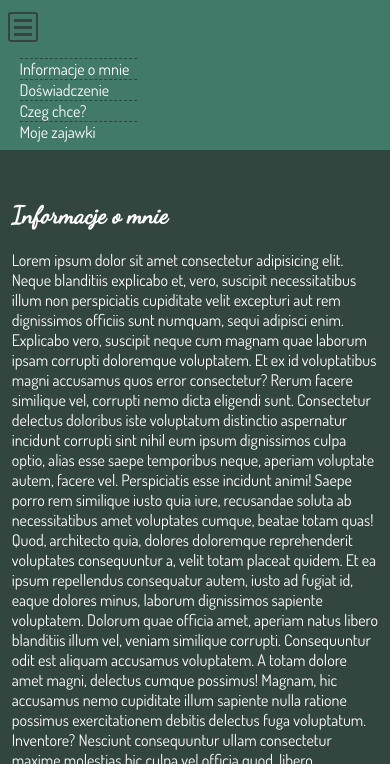
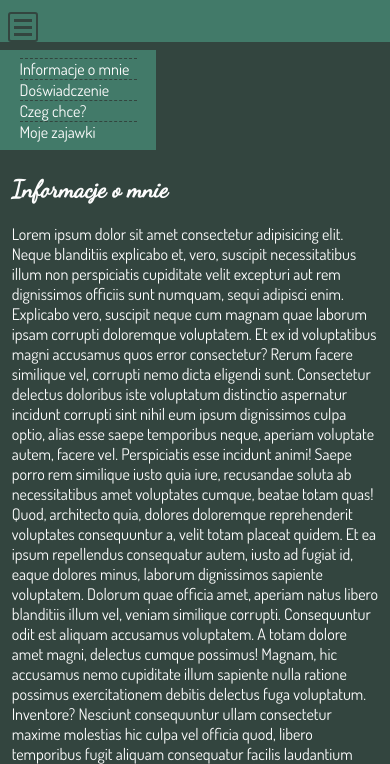
Before and after one commit to Lubiekiwi/Lubiekiwi.github.io, a plain HTML site: page index.html in a window 390 px wide. Both pictures are taken after a click on the element 22 px from the left and 107 px from the top of the page. Shown: the part 80-844 px from the top of the page. Drawn offline with Linux system fonts and the light colour scheme.

Commit message:
portfolio

```diff
--- a/Style/style.scss
+++ b/Style/style.scss
@@ -59,7 +59,7 @@ body{
                 align-items: center;
                 justify-content: space-around;
                 padding:2vw 5vw;
-                height:5vw;
+                height:fit-content;
                 a{
                     color:inherit;
                     text-decoration:none;
@@ -78,7 +78,7 @@ body{
     };
     main{
         margin-left:13vw;
-        margin-top:21vw;
+        padding-top:21vw;
         .omnie{
             padding:3vw;
         }
@@ -90,11 +90,13 @@ body{
             border-top:1px solid #fff;
             // padding:3vw;
             height:50vw;
+            position:relative;
             #hobby{
-                width:87%;
-                height:50vw;
+                width:100%;
+                height:100%;
                 position:absolute;
                 z-index: 1;
+                background-size:cover;
             }
             .napis{
                 position:absolute;
--- a/index.html
+++ b/index.html
@@ -156,8 +156,12 @@
         }
     };
 
-    let state = 0;
-    window.onscroll = () => {
+    // button
+    let isShowed = false;
+    let toggler = document.querySelector(".button");
+    let menu = document.querySelector(".navi");
+
+    function setResolution(){
 
         // jeśli przejedziesz pod header, wrzuć go na lewo
       if(window.scrollY > tHWidth && window.innerWidth > 500){
@@ -180,38 +184,35 @@
 
         // wersja mniej niż 500 width
       }else if(window.innerWidth < 500){
+        if(state !=2){
+          state = 2;
+          //ustawiamy rzeczy od renderu za pierwszym razem
+          document.querySelector(".navi").style.display = "none";
+          document.querySelector(".navi").style.position = "absolute";
+        }
         tH.className = "med";
         document.querySelector(".button").style.display = "flex";
         document.querySelector(".signature").style.display = "flex";
-        document.querySelector(".navi").style.display = "none";
         document.querySelector(".signature > h1").style.fontSize = "x-large";
         document.querySelector(".signature > h4").style.fontSize = "medium";
         document.querySelector(".sechead").style.padding = "2vw";
 
-					// button
-				let isShowed = false;
-    		let toggler = document.querySelector(".button");
-    		let menu = document.querySelector(".navi");
+					// button cd
     		toggler.onclick = () => {
-        	console.log(isShowed)
         	if(isShowed){
             	menu.style.display = "none";
-							fade.out(menu);
         	}else{
             menu.style.display = "flex";
-						// fade.in(menu);
-
+						fade.in(menu);
         	};
         	isShowed = !isShowed;
-
-					fade.in(menu);
 
 					menu.style.flexDirection = "column";
 					menu.style.alignItems = "flex-start";
 					menu.style.height = "fit-content";
 
 					for(d of document.querySelectorAll(".navi div")){
-						d.style.backgroundColor = "rgb(66, 122, 105)";
+						// d.style.backgroundColor = "rgb(66, 122, 105)";
 						d.style.borderTop = "1px dashed rgb(51, 69, 63)";
 						d.style.width = "30vw";
 						d.style.textAlign = "left";
@@ -248,6 +249,12 @@
           }
         }
     };
+
+    let state = 0;
+    window.onscroll = () => {setResolution()};
+    setTimeout(()=>{
+      setResolution();
+    },100)
 
       // wrzucanie zdjęcia jako tło w sekcji z hobby
     let h = document.querySelector("#hobby");
@@ -286,9 +293,6 @@
       h.style.backgroundImage = "none";
       fade.out(h)
     };
-
-
-
   </script>
 </body>
 </html>
```
Also changed, not shown: Style/style.css, 1 other file.
